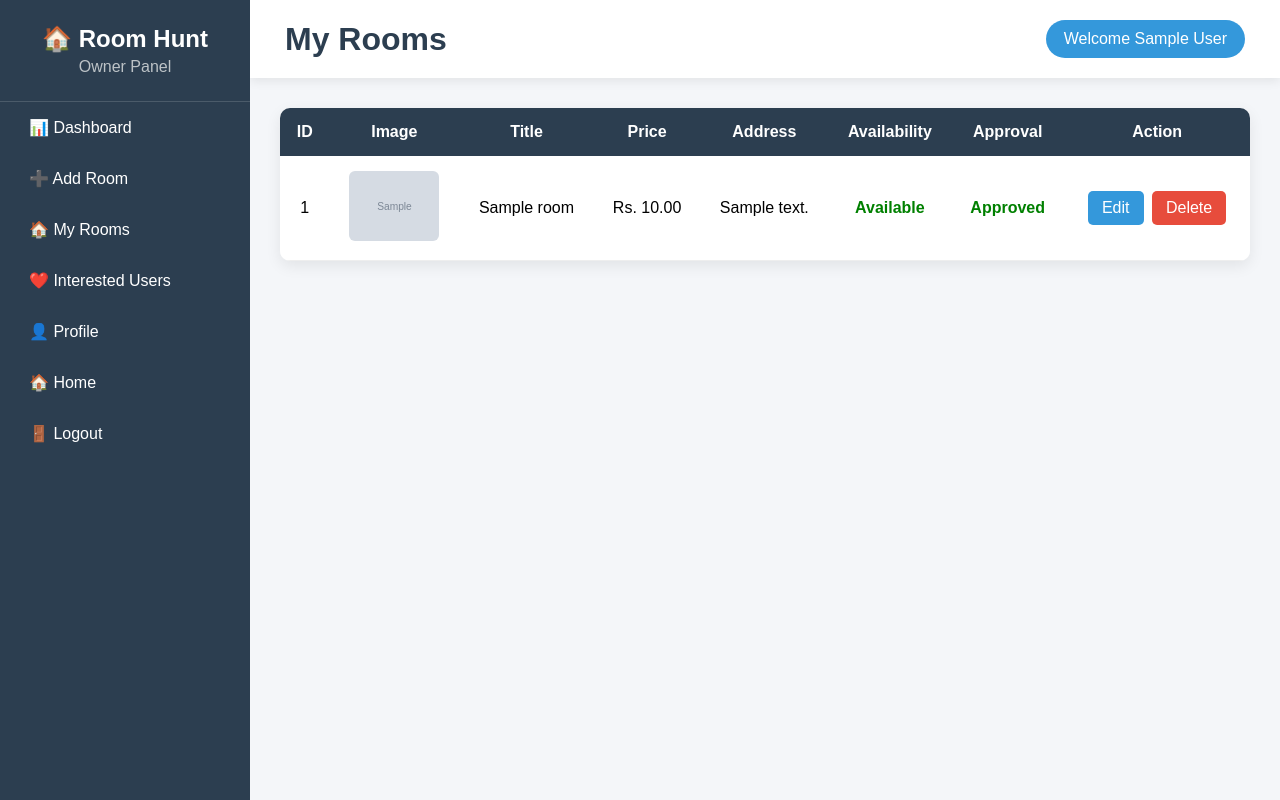
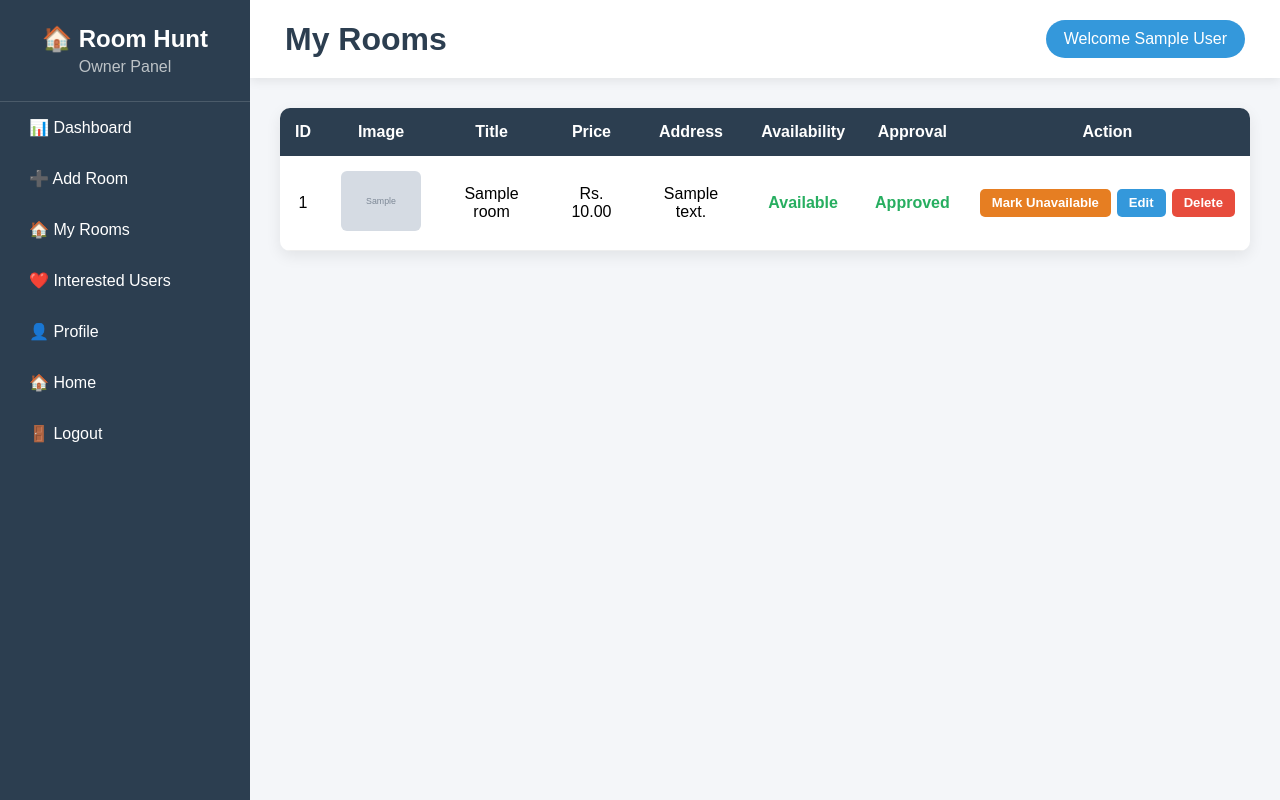
Before and after one commit to dipendrarana9790-max/roomhunt, a Flask app: template templates/owner_rooms.html in a window 1280 px wide. Run offline with Flask 3, Linux system fonts and the light colour scheme; the template is opened without the code that fills it: values that come from a table or form of the project are taken from there, others are empty; the visitor is signed in with stand-in values (Sample User, id 1); tables that the repository leaves empty hold one stand-in row (values such as "Sample post"); grey boxes marked "Sample" are stand-in pictures; parts of the project's set-up code (start-up, migrations or seed data) failed here and were passed over.

Commit message:
add function to toggle avialability of room

```diff
--- a/routes/owner.py
+++ b/routes/owner.py
@@ -354,3 +354,27 @@ def update_interest_status(interest_id):
 
     flash(f"User request updated to {action}.", "success")
     return redirect(url_for("owner.interested_users"))
+
+@owner.route("/owner/room/toggle-availability/<int:room_id>", methods=["POST"])
+def toggle_room_availability(room_id):
+    access = owner_required()
+    if access:
+        return access
+
+    room = Room.query.get_or_404(room_id)
+
+    # Check ownership
+    current_user_id = session.get("user_id")
+    owner_profile = Owner.query.filter_by(user_id=current_user_id).first()
+
+    if not owner_profile or room.owner_id != owner_profile.owner_id:
+        flash("Unauthorized action.", "danger")
+        return redirect(url_for("owner.rooms"))
+
+    # Toggle availability
+    room.is_available = not room.is_available
+    db.session.commit()
+
+    status = "available" if room.is_available else "unavailable"
+    flash(f"Room is now marked as {status}.", "success")
+    return redirect(url_for("owner.rooms"))
--- a/templates/owner_rooms.html
+++ b/templates/owner_rooms.html
@@ -20,12 +20,14 @@ th {
     background: #2c3e50;
     color: white;
     padding: 15px;
+    white-space: nowrap;
 }
 
 td {
     padding: 15px;
     text-align: center;
     border-bottom: 1px solid #eee;
+    vertical-align: middle;
 }
 
 tr:hover {
@@ -33,47 +35,98 @@ tr:hover {
 }
 
 img {
-    width: 90px;
-    height: 70px;
+    width: 80px;
+    height: 60px;
     object-fit: cover;
     border-radius: 6px;
 }
 
 .available {
-    color: green;
+    color: #27ae60;
     font-weight: bold;
 }
 
 .unavailable {
-    color: red;
+    color: #e74c3c;
     font-weight: bold;
 }
 
 .approved {
-    color: green;
+    color: #27ae60;
     font-weight: bold;
 }
 
 .pending {
-    color: orange;
+    color: #e67e22;
     font-weight: bold;
 }
 
+/* Flex container to keep all buttons strictly on one line */
+.action-buttons {
+    display: flex;
+    flex-direction: row;
+    align-items: center;
+    justify-content: center;
+    gap: 6px;
+    white-space: nowrap; /* Prevents wrapping onto a second line */
+}
+
+.inline-form {
+    display: inline-block;
+    margin: 0;
+    padding: 0;
+}
+
 .btn {
-    display: inline-block;
-    padding: 8px 14px;
+    display: inline-flex;
+    align-items: center;
+    justify-content: center;
+    padding: 6px 12px;
     color: white;
     text-decoration: none;
     border-radius: 5px;
-    margin: 2px;
+    font-size: 0.82rem;
+    font-weight: 600;
+    border: none;
+    cursor: pointer;
+    line-height: 1.2;
+    transition: background 0.2s ease, transform 0.1s ease;
+}
+
+.btn:active {
+    transform: scale(0.97);
 }
 
 .edit {
     background: #3498db;
 }
 
+.edit:hover {
+    background: #2980b9;
+}
+
 .delete {
     background: #e74c3c;
+}
+
+.delete:hover {
+    background: #c0392b;
+}
+
+.toggle-off {
+    background: #e67e22;
+}
+
+.toggle-off:hover {
+    background: #d35400;
+}
+
+.toggle-on {
+    background: #2ecc71;
+}
+
+.toggle-on:hover {
+    background: #27ae60;
 }
 </style>
 
@@ -86,17 +139,21 @@ img {
     <th>Address</th>
     <th>Availability</th>
     <th>Approval</th>
-    <th>Action</th>
+    <th style="min-width: 250px;">Action</th>
 </tr>
 
 {% for room in rooms %}
 <tr>
     <td>{{ room.room_id }}</td>
     <td>
+        {% if room.room_image %}
             <img src="{{ url_for('static', filename='uploads/' + room.room_image) }}" alt="Room Image">
+        {% else %}
+            <img src="{{ url_for('static', filename='images/placeholder.jpg') }}" alt="Placeholder">
+        {% endif %}
     </td>
     <td>{{ room.title }}</td>
-    <td>Rs. {{ room.price }}</td>
+    <td>Rs. {{ "{:,}".format(room.price) if room.price is number else room.price }}</td>
     <td>{{ room.address }}</td>
     <td>
         {% if room.is_available %}
@@ -113,14 +170,32 @@ img {
         {% endif %}
     </td>
     <td>
-        <!-- Using room.room_id to match your model's primary key property -->
+        <div class="action-buttons">
+            <!-- Toggle Availability Button (POST) -->
+            <form action="{{ url_for('owner.toggle_room_availability', room_id=room.room_id) }}" method="POST" class="inline-form">
+                {% if room.is_available %}
+                    <button type="submit" class="btn toggle-off" title="Click to hide listing from search">Mark Unavailable</button>
+                {% else %}
+                    <button type="submit" class="btn toggle-on" title="Click to show listing in search">Mark Available</button>
+                {% endif %}
+            </form>
+
+            <!-- Edit Button -->
             <a href="{{ url_for('owner.edit_room', id=room.room_id) }}" class="btn edit">Edit</a>
 
+            <!-- Delete Button -->
             <a href="{{ url_for('owner.delete_room', id=room.room_id) }}"
                class="btn delete"
                onclick="return confirm('Are you sure you want to delete this room?')">
                Delete
             </a>
+        </div>
+    </td>
+</tr>
+{% else %}
+<tr>
+    <td colspan="8" style="text-align: center; color: #7f8c8d; padding: 30px;">
+        No room listings found.
     </td>
 </tr>
 {% endfor %}
```
Lines whose indentation alone changed are shown as unchanged.
